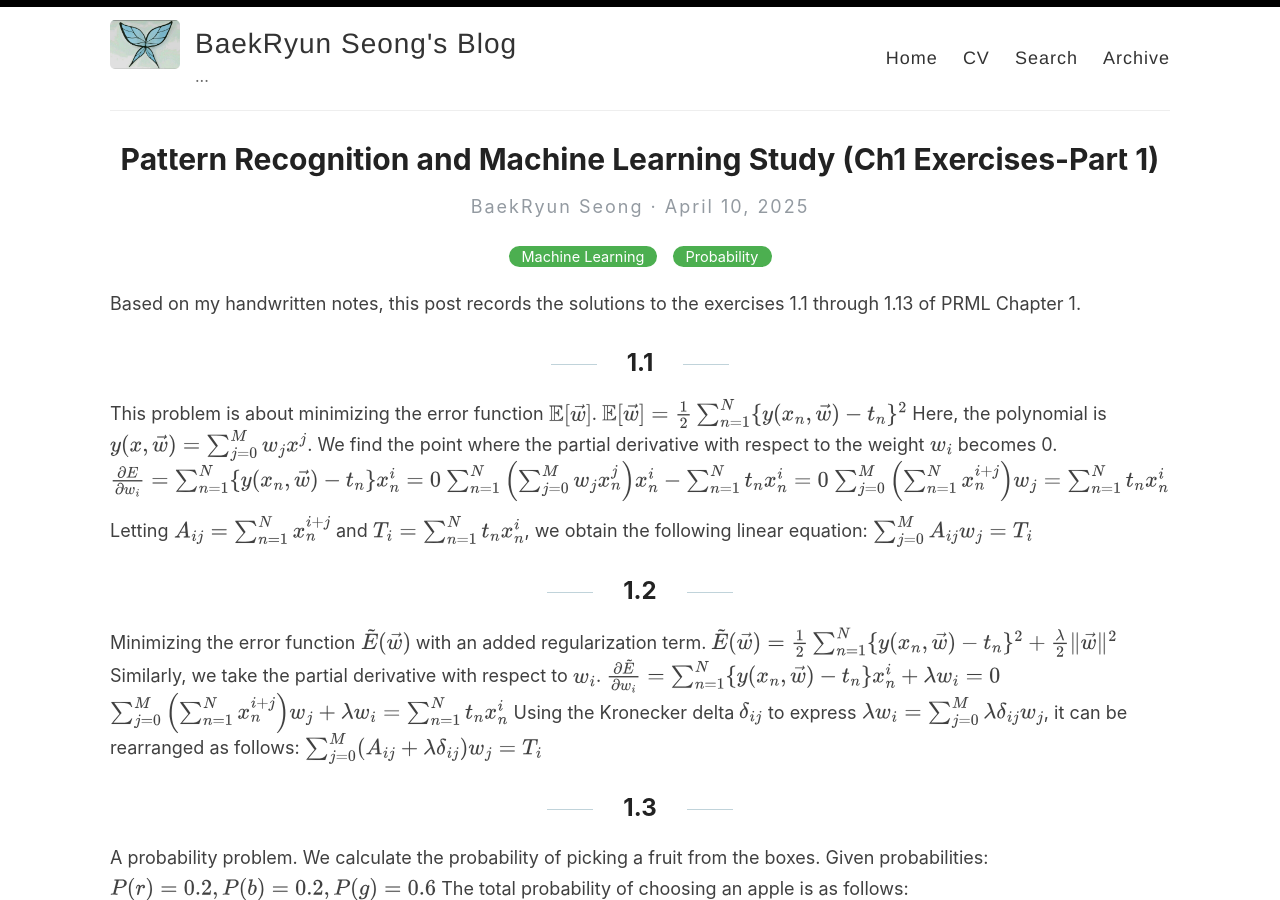
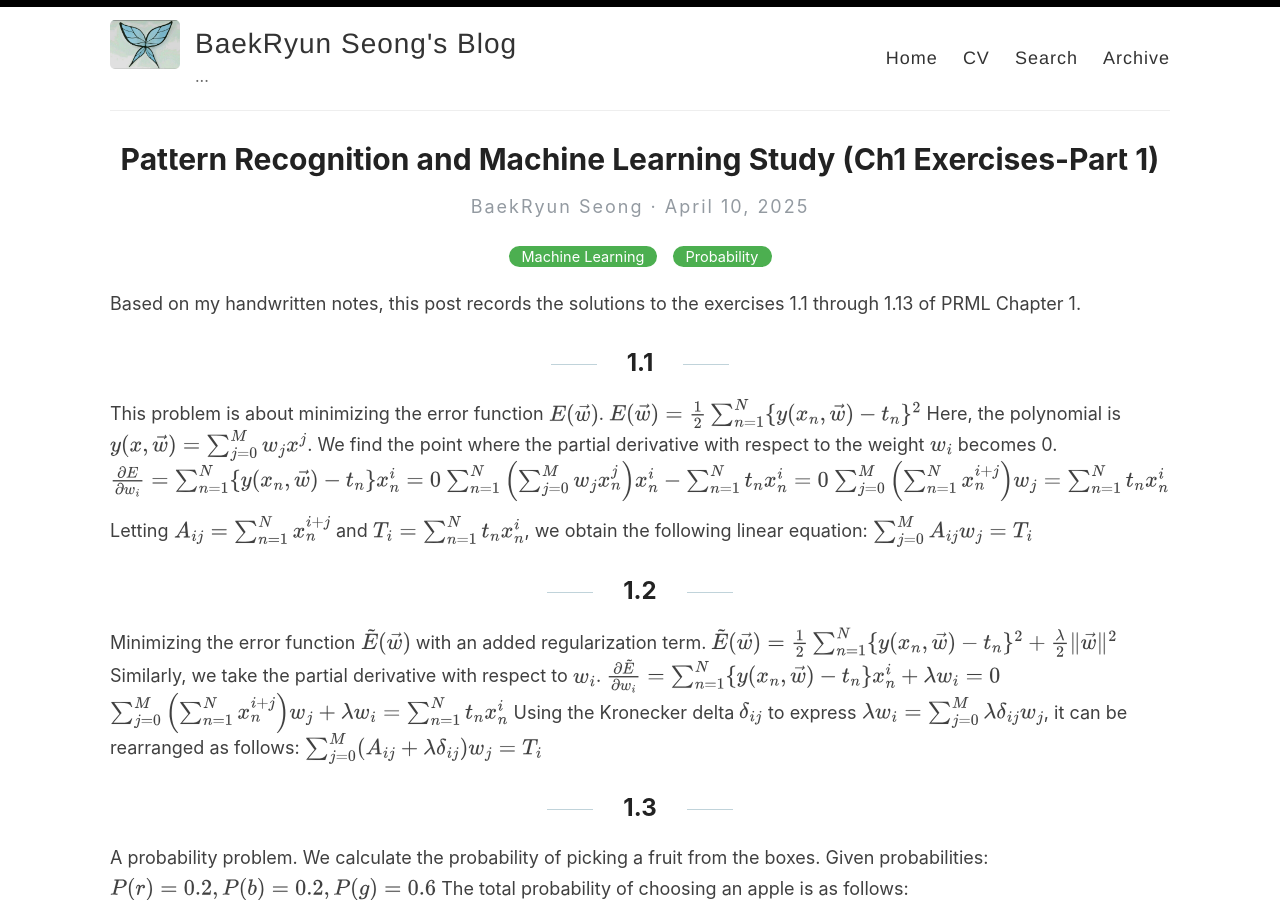
Before and after one commit to brseong/brseong.github.io, a Jekyll site: the page built from _posts/2025-04-10-PRML.md, in a window 1280 px wide and 900 px high. Built offline with Jekyll 4.4.1, drawn with Linux system fonts in a browser that asks for light colours.

Commit message:
Update 2025-04-10-PRML.md

```diff
--- a/_posts/2025-04-10-PRML.md
+++ b/_posts/2025-04-10-PRML.md
@@ -8,8 +8,8 @@ use_math: true
 Based on my handwritten notes, this post records the solutions to the exercises 1.1 through 1.13 of PRML Chapter 1.
 
 ## 1.1
-This problem is about minimizing the error function $\mathbb{E}[\vec{w}]$.
-$$\mathbb{E}[\vec{w}] = \frac{1}{2} \sum_{n=1}^N \{y(x_n, \vec{w}) - t_n\}^2$$
+This problem is about minimizing the error function $E(\vec{w})$.
+$$E(\vec{w}) = \frac{1}{2} \sum_{n=1}^N \{y(x_n, \vec{w}) - t_n\}^2$$
 Here, the polynomial is $y(x, \vec{w}) = \sum_{j=0}^M w_j x^j$.
 We find the point where the partial derivative with respect to the weight $w_i$ becomes 0.
 $$\frac{\partial E}{\partial w_i} = \sum_{n=1}^N \{y(x_n, \vec{w}) - t_n\} x_n^i = 0$$
```
